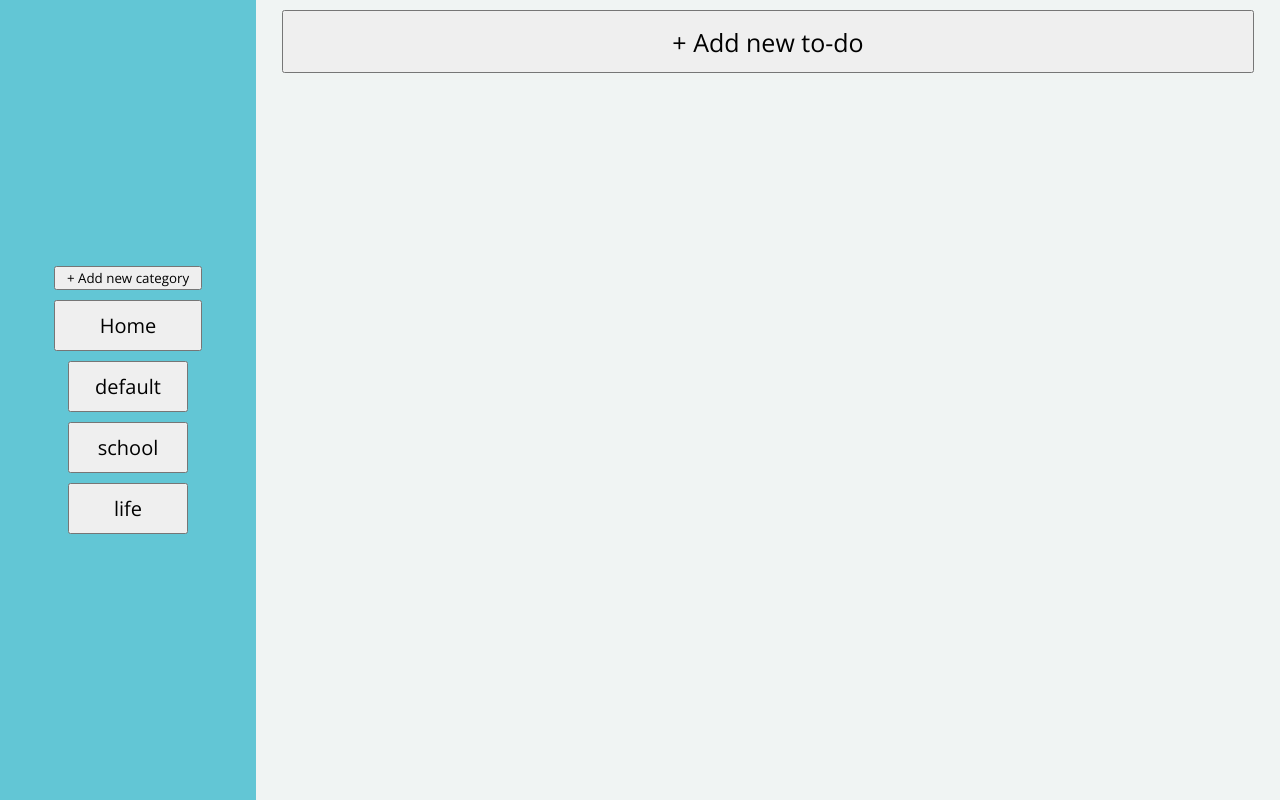
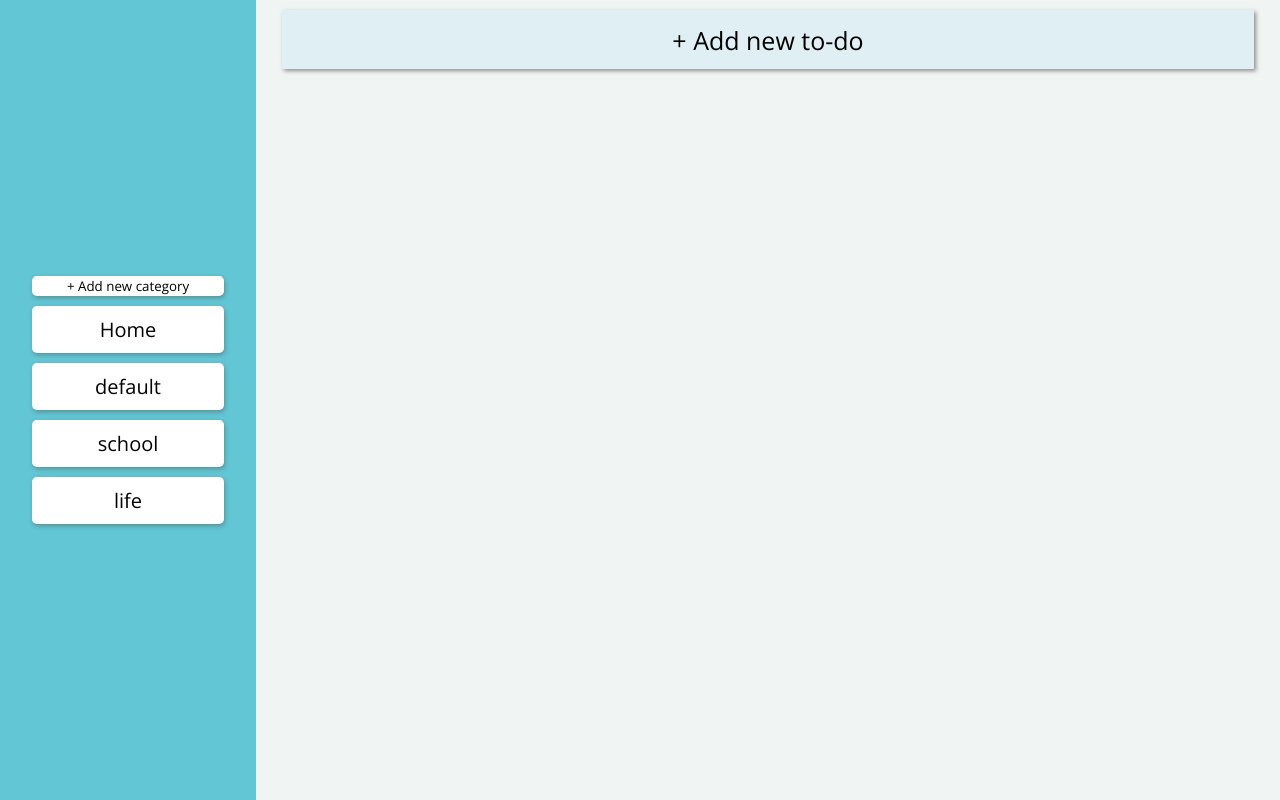
Before and after one commit to b00m-spark/todo-list, a plain HTML site: page index.html in a window 1280 px wide. Drawn offline with nearby package versions, Linux system fonts and the light colour scheme.

Commit message:
Furnished some css

```diff
--- a/style.css
+++ b/style.css
@@ -26,8 +26,12 @@ button {
 
 .sidebar button{
     display: block;
-    width: 100%;
+    width: 15vw;
     margin: 5px;
+    background-color: white;
+    border: none;
+    border-radius: 5px;
+    box-shadow: 1px 2px 4px rgb(88, 88, 88, 0.5);
 }
 .content{
     background-color: rgb(240, 244, 243);
@@ -55,6 +59,9 @@ button {
     padding: 0.5em 1em;
     font-size: 25px;
     margin-top: 10px;
+    background-color: rgb(224, 239, 244);
+    box-shadow: 2px 2px 4px rgba(88, 88, 88, 0.638);
+    border: none;
 }
 
 .todo{
@@ -188,3 +195,11 @@ select#category{
     font-size: 1rem;
     font-family: inherit;
 }
+
+.todo button{
+    background-color: white;
+    border: none;
+    box-shadow: 1px 1px 3px rgb(88, 88, 88, 0.5);
+    border-radius: 2px;
+    padding: 4px 6px;
+}
```
